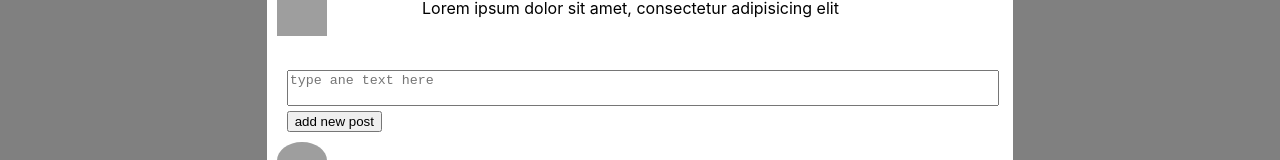
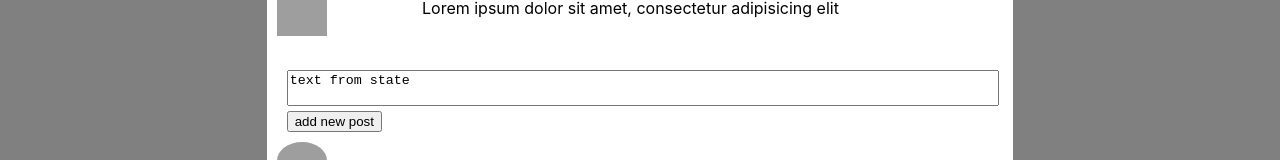
Before and after one commit to konenberga/react-kabzda-1, a React (Create React App) app: page /profile in a window 1280 px wide. Shown: the part 536-696 px from the top of the page. Built offline with nearby package versions, Linux system fonts and the light colour scheme; grey boxes are pictures that could not be loaded.

Commit message:
34 vynos mozga

```diff
--- a/src/App.js
+++ b/src/App.js
@@ -11,7 +11,7 @@ const App = (props) => {
   return (
           <div className="app-wrapper">
               <Header />
-              <MainContent state={props.state} addPost={props.addPost}/>
+              <MainContent state={props.state} addPost={props.addPost} updatePostText={props.updatePostText}/>
           </div>
   );
 }
--- a/src/components/main-content/main-contents.js
+++ b/src/components/main-content/main-contents.js
@@ -11,7 +11,7 @@ const MainContent = (props) => {
         <div className={'conteiner'}>
             <div className={classes.mainContent}>
                 <NavBar />
-                <PageContent state={props.state} addPost={props.addPost}/>
+                <PageContent state={props.state} addPost={props.addPost} updatePostText={props.updatePostText}/>
                 <Aside aside={props.state.aside}/>
             </div>
         </div>
--- a/src/components/main-content/pageContent/pageContent.js
+++ b/src/components/main-content/pageContent/pageContent.js
@@ -12,7 +12,7 @@ import News from "./news/news";
 const PageContent = (props) => {
         return (
             <div>
-                    <Route path={'/profile'} render={() => <Profile profilePage={props.state.profilePage} addPost={props.addPost}/>}></Route>
+                    <Route path={'/profile'} render={() => <Profile profilePage={props.state.profilePage} updatePostText={props.updatePostText} addPost={props.addPost}/>}></Route>
                     <Route path={'/dialogs'} render={() => <Dialogs dialogsPage={props.state.dialogsPage} />}></Route>
                     <Route path={'/news'} render={() => <News />} ></Route>
                     <Route path={'/music'} render={() => <Music />}></Route>
--- a/src/components/main-content/pageContent/profile/myPosts/myPosts.js
+++ b/src/components/main-content/pageContent/profile/myPosts/myPosts.js
@@ -10,16 +10,23 @@ const MyPosts = (props) => {
         )
     })
     let textAreaElement = React.createRef()
+
     let addPost = () => {
-            let text = textAreaElement.current.value
+        let text = textAreaElement.current.value
         props.addPost(text)
-        textAreaElement.current.value = ''
+        props.updatePostText('')
+    }
+
+    let changeText = () => {
+        let text = textAreaElement.current.value
+        props.updatePostText(text)
+        console.log(text)
     }
 
     return (
         <div className={classes.myPostWrapper}>
             <div className={classes.newPost}>
-                <div><textarea ref={textAreaElement} placeholder={'type ane text here'}></textarea></div>
+                <div><textarea onChange={changeText} ref={textAreaElement} placeholder={'type ane text here'} value={props.newPostText}/></div>
                 <button onClick={addPost} id={'addPostBtn'}>add new post</button>
             </div>
             {posts}
--- a/src/components/main-content/pageContent/profile/profile.js
+++ b/src/components/main-content/pageContent/profile/profile.js
@@ -9,7 +9,7 @@ const Profile = (props) => {
     return (
         <div className={classes.profile}>
             <ProfileInfo />
-            <MyPosts postData={props.profilePage.postData} addPost={props.addPost}/>
+            <MyPosts postData={props.profilePage.postData} newPostText={props.profilePage.newPostText} addPost={props.addPost} updatePostText={props.updatePostText}/>
         </div>
     )
 }
--- a/src/redux/state.js
+++ b/src/redux/state.js
@@ -7,6 +7,7 @@ let state = {
             {id: 2, post: 'yoyoyoy second post  ', likeCount: 18},
             {id: 3, post: 'any text or post  ', likeCount: 5},
         ],
+        newPostText: 'text from state'
     },
     dialogsPage: {
         dialogsData: [
@@ -46,6 +47,11 @@ export let addPost = (postMessage) => {
     renderEntriesTree(state)
 }
 
+export let updatePostText = (text) => {
+    state.profilePage.newPostText = text
+    renderEntriesTree(state)
+}
+
 
 
 export default state
--- a/src/render.js
+++ b/src/render.js
@@ -2,13 +2,13 @@ import React from 'react';
 import ReactDOM from "react-dom";
 import {BrowserRouter} from "react-router-dom";
 import App from "./App";
-import {addPost} from "./redux/state";
+import {addPost, updatePostText} from "./redux/state";
 
 export let renderEntriesTree = (state) => {
     ReactDOM.render(
         <BrowserRouter>
             <React.StrictMode>
-                <App state={state}  addPost={addPost}/>
+                <App state={state}  addPost={addPost} updatePostText={updatePostText}/>
             </React.StrictMode>
         </BrowserRouter>,
         document.getElementById('root')
```
